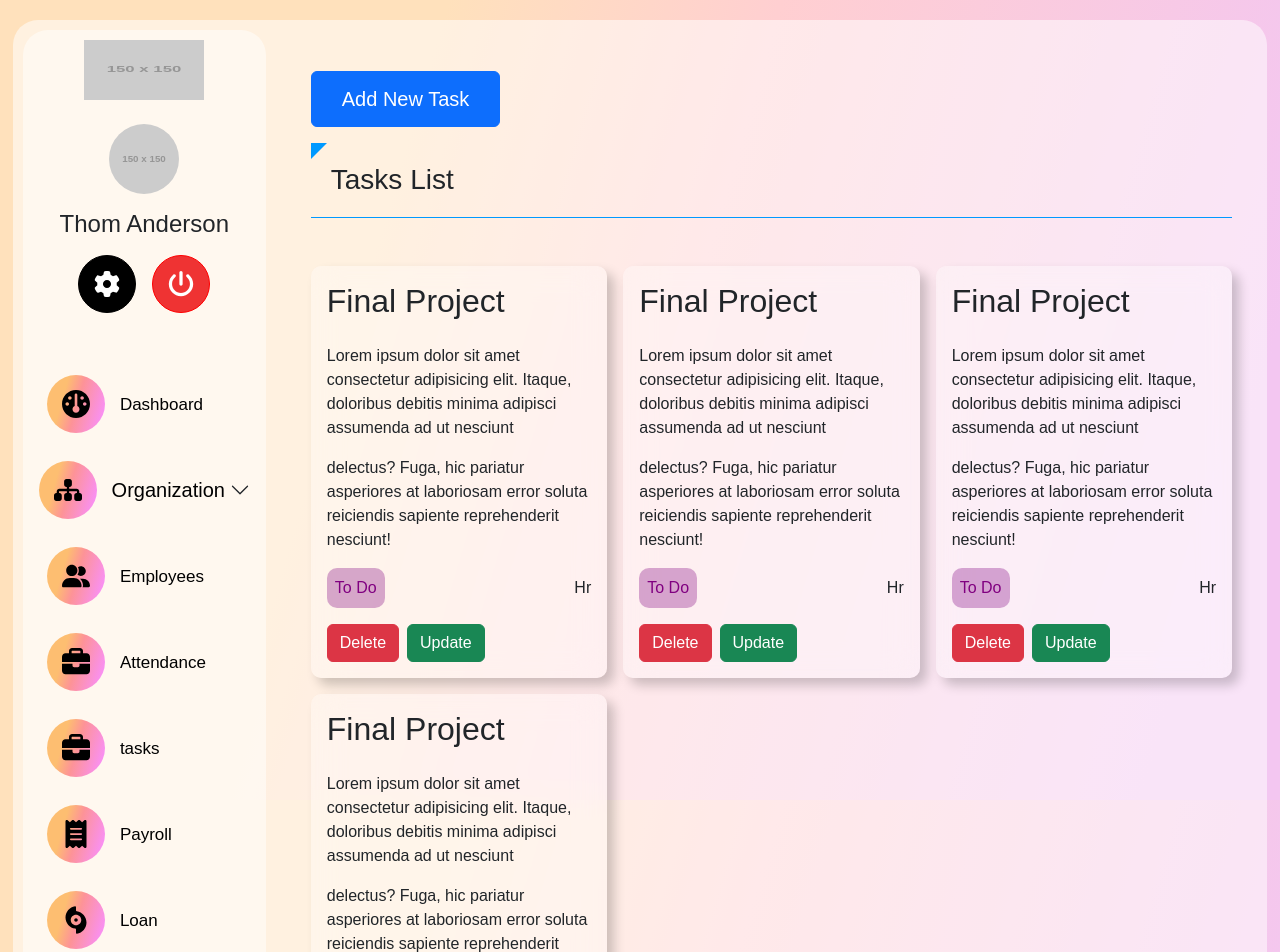
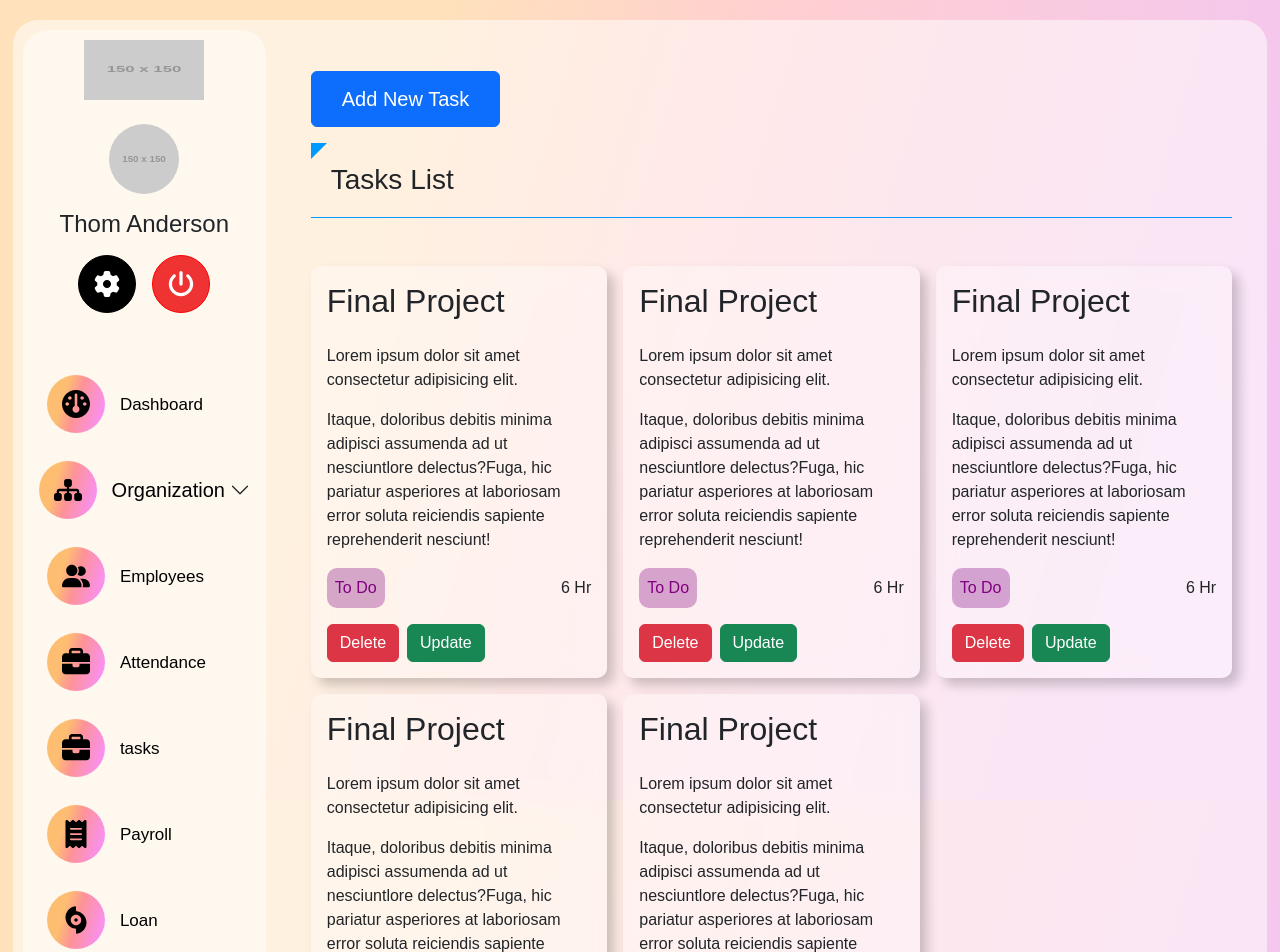
Before and after one commit to farghly/HR-Management-System, a React (Create React App) app: page /tasks in a window 1280 px wide. Shown: the top 952 px of the page. Built offline with nearby package versions, Linux system fonts and the light colour scheme.

Commit message:
create card for tasks page and handle routes between addtasks and tasks page

```diff
--- a/src/App.js
+++ b/src/App.js
@@ -10,8 +10,8 @@ import EditEmployee from "./pages/Employee/editEmployee";
 import Employees from "./pages/Employee/Employee";
 import Navbar from "./components/Navbar/Navbar";
 // import store from "./redux/store";
-import Task from "./pages/tasks/task";
-import AddTask from "./pages/tasks/addtask";
+import Task from "./pages/tasks/Task";
+import AddTask from "./pages/tasks/AddTask";
 
 
 function App() {
--- a/src/pages/Employee/editEmployee.jsx
+++ b/src/pages/Employee/editEmployee.jsx
@@ -10,6 +10,7 @@ import { getDesignations } from "./../../api/designationAPI";
 function AddEmployee() {
   const [departments, setDepartments] = useState([]);
   const [designations, setDesignations] = useState([]);
+  const params = useParams();
   useEffect(() => {
     getDepartments().then((res) => {
       setDepartments(res.data.data.data);
@@ -36,7 +37,6 @@ function AddEmployee() {
   };
   const [formFields, setFormFields] = useState(defaultFormFields);
   const navigate = useNavigate();
-  const params = useParams();
   const {
     firstName,
     lastName,
--- /dev/null
+++ b/src/pages/organization/department/AddDepartment.js
@@ -0,0 +1,47 @@
+import React, { useEffect, useState } from 'react'
+import { createDepartment, getDepartments } from '../../../api/departmentAPI'
+import FormInput from '../../../components/form-input/FormInput.component';
+
+const defaultFormData = {
+   name: ''
+};
+
+const AddDepartment = () => {
+
+   const [formData, setFormData] = useState(defaultFormData);
+   const { name } = formData;
+
+   const changeHandler = (event) => {
+      const { name, value } = event.target;
+      setFormData({ ...formData, [name]: value });
+      console.log(formData);
+   }
+   const resetFormData = () => {
+      setFormData(defaultFormData);
+   };
+
+   const submitHandler = async (event) => {
+      event.preventDefault();
+      createDepartment(formData);
+      resetFormData();
+   };
+
+   return (
+      <>
+         <div class="left-side add-department col-lg-5 col-12">
+            <h3 class="p-3 ps-4">Add Department</h3>
+            <form action="" class="d-flex flex-column p-3 gap-3" onSubmit={submitHandler}>
+               <label for="">Department Name</label>
+               <FormInput type="text" name="name" id="dName" value={name} onChange={changeHandler}
+               />
+               <div class="btns">
+                  <button type='submit' class="save bg-success me-2">Save</button>
+                  <button class="cancel bg-danger">Cancel</button>
+               </div>
+            </form>
+         </div>
+      </>
+   )
+}
+
+export default AddDepartment
--- a/src/pages/organization/department/Department.js
+++ b/src/pages/organization/department/Department.js
@@ -1,18 +1,12 @@
+import AddDepartment from "./AddDepartment";
 import "./Department.css";
 function Department() {
   return (
     <div class="gap-4 row department">
-      <div class="left-side add-department col-lg-5 col-12">
-        <h3 class="p-3 ps-4">Add Department</h3>
-        <form action="" class="d-flex flex-column p-3 gap-3">
-          <label for="">Department Name</label>
-          <input type="text" name="" id="" />
-          <div class="btns">
-            <button class="save bg-success me-2">Save</button>
-            <button class="cancel bg-danger">Cancel</button>
-          </div>
-        </form>
-      </div>
+
+      <AddDepartment/>
+
+
       <div class="right-side department-list col-lg-6 col-12">
         <h3 class="p-3 ps-4">Department List</h3>
         <div class="tab p-3">
--- /dev/null
+++ b/src/pages/tasks/TasksCard.js
@@ -0,0 +1,29 @@
+import React from 'react'
+
+const TasksCard = (props) => {
+  return (
+    <>
+
+              <div class="task-content p-3 d-flex gap-3 flex-column">
+                 <h2 class="task-name">{props.taskName}</h2>
+                 <div class="task-summary">{props.taskDetails}
+                 </div>
+                 <div class="task-description">{props.taskNotes}
+                 </div>
+                 <div
+                    class="task-info d-flex gap-3 align-items-center justify-content-between"
+                 >
+                    <div class="task-status p-2">{props.taskCase}</div>
+                    <div class="task-member">{props.timeRequired} Hr</div>
+                 </div>
+                 <div class="task-btns gap-2 d-flex">
+                    <div class="delete-task btn btn-danger">Delete</div>
+                    <div class="update-task btn btn-success">Update</div>
+                 </div>
+              </div>
+
+    </>
+  )
+}
+
+export default TasksCard
--- a/src/pages/tasks/addtask.js
+++ b/src/pages/tasks/addtask.js
@@ -1,8 +1,9 @@
+import { Link } from 'react-router-dom';
 import './task.css'
 function AddTask() {
     return (
       <>
-      <a href="#" class="btn btn-primary my-3 task-list">Tasks List</a>
+      <Link to="../tasks" class="btn btn-primary my-3 task-list">Tasks List</Link>
    <h3>Add New Task</h3>
    <form action="" class="d-flex gap-4 my-5">
      <div class="data d-flex flex-column gap-2">
--- a/src/pages/tasks/task.js
+++ b/src/pages/tasks/task.js
@@ -1,94 +1,53 @@
+import { Link } from 'react-router-dom';
 import './task.css'
+import TasksCard from './TasksCard';
 function Task() {
   return (
     <>
-       <a href="#" class="btn btn-primary my-3 task-list">Add New Task</a>
+      <Link to="tasks/addtask" class="btn btn-primary my-3 task-list">Add New Task</Link>
       <h3>Tasks List</h3>
+
       <div class="tasks d-grid my-5 gap-3">
-          <div class="task-content p-3 d-flex gap-3 flex-column">
-            <h2 class="task-name">Final Project</h2>
-            <div class="task-summary">
-              Lorem ipsum dolor sit amet consectetur adipisicing elit. Itaque,
-              doloribus debitis minima adipisci assumenda ad ut nesciunt
-            </div>
-            <div class="task-description">
-              delectus? Fuga, hic pariatur asperiores at laboriosam error soluta
-              reiciendis sapiente reprehenderit nesciunt!
-            </div>
-            <div
-              class="task-info d-flex gap-3 align-items-center justify-content-between"
-            >
-              <div class="task-status p-2">To Do</div>
-              <div class="task-member">Hr</div>
-            </div>
-            <div class="task-btns gap-2 d-flex">
-              <div class="delete-task btn btn-danger">Delete</div>
-              <div class="update-task btn btn-success">Update</div>
-            </div>
-          </div>
-          <div class="task-content p-3 d-flex gap-3 flex-column">
-            <h2 class="task-name">Final Project</h2>
-            <div class="task-summary">
-              Lorem ipsum dolor sit amet consectetur adipisicing elit. Itaque,
-              doloribus debitis minima adipisci assumenda ad ut nesciunt
-            </div>
-            <div class="task-description">
-              delectus? Fuga, hic pariatur asperiores at laboriosam error soluta
-              reiciendis sapiente reprehenderit nesciunt!
-            </div>
-            <div
-              class="task-info d-flex gap-3 align-items-center justify-content-between"
-            >
-              <div class="task-status p-2">To Do</div>
-              <div class="task-member">Hr</div>
-            </div>
-            <div class="task-btns gap-2 d-flex">
-              <div class="delete-task btn btn-danger">Delete</div>
-              <div class="update-task btn btn-success">Update</div>
-            </div>
-          </div>
-          <div class="task-content p-3 d-flex gap-3 flex-column">
-            <h2 class="task-name">Final Project</h2>
-            <div class="task-summary">
-              Lorem ipsum dolor sit amet consectetur adipisicing elit. Itaque,
-              doloribus debitis minima adipisci assumenda ad ut nesciunt
-            </div>
-            <div class="task-description">
-              delectus? Fuga, hic pariatur asperiores at laboriosam error soluta
-              reiciendis sapiente reprehenderit nesciunt!
-            </div>
-            <div
-              class="task-info d-flex gap-3 align-items-center justify-content-between"
-            >
-              <div class="task-status p-2">To Do</div>
-              <div class="task-member">Hr</div>
-            </div>
-            <div class="task-btns gap-2 d-flex">
-              <div class="delete-task btn btn-danger">Delete</div>
-              <div class="update-task btn btn-success">Update</div>
-            </div>
-          </div>
-          <div class="task-content p-3 d-flex gap-3 flex-column">
-            <h2 class="task-name">Final Project</h2>
-            <div class="task-summary">
-              Lorem ipsum dolor sit amet consectetur adipisicing elit. Itaque,
-              doloribus debitis minima adipisci assumenda ad ut nesciunt
-            </div>
-            <div class="task-description">
-              delectus? Fuga, hic pariatur asperiores at laboriosam error soluta
-              reiciendis sapiente reprehenderit nesciunt!
-            </div>
-            <div
-              class="task-info d-flex gap-3 align-items-center justify-content-between"
-            >
-              <div class="task-status p-2">To Do</div>
-              <div class="task-member">Hr</div>
-            </div>
-            <div class="task-btns gap-2 d-flex">
-              <div class="delete-task btn btn-danger">Delete</div>
-              <div class="update-task btn btn-success">Update</div>
-            </div>
-          </div>
+        <TasksCard
+          taskName='Final Project '
+          taskDetails='Lorem ipsum dolor sit amet consectetur adipisicing elit.'
+          taskNotes='Itaque, doloribus debitis minima adipisci assumenda ad ut nesciuntlore
+        delectus?Fuga, hic pariatur asperiores at laboriosam error soluta reiciendis sapiente reprehenderit nesciunt!'
+          taskCase='To Do'
+          timeRequired='6' />
+
+        <TasksCard
+          taskName='Final Project '
+          taskDetails='Lorem ipsum dolor sit amet consectetur adipisicing elit.'
+          taskNotes='Itaque, doloribus debitis minima adipisci assumenda ad ut nesciuntlore
+        delectus?Fuga, hic pariatur asperiores at laboriosam error soluta reiciendis sapiente reprehenderit nesciunt!'
+          taskCase='To Do'
+          timeRequired='6' />
+        <TasksCard
+          taskName='Final Project '
+          taskDetails='Lorem ipsum dolor sit amet consectetur adipisicing elit.'
+          taskNotes='Itaque, doloribus debitis minima adipisci assumenda ad ut nesciuntlore
+        delectus?Fuga, hic pariatur asperiores at laboriosam error soluta reiciendis sapiente reprehenderit nesciunt!'
+          taskCase='To Do'
+          timeRequired='6' />
+
+        <TasksCard
+          taskName='Final Project '
+          taskDetails='Lorem ipsum dolor sit amet consectetur adipisicing elit.'
+          taskNotes='Itaque, doloribus debitis minima adipisci assumenda ad ut nesciuntlore
+        delectus?Fuga, hic pariatur asperiores at laboriosam error soluta reiciendis sapiente reprehenderit nesciunt!'
+          taskCase='To Do'
+          timeRequired='6' />
+
+        <TasksCard
+          taskName='Final Project '
+          taskDetails='Lorem ipsum dolor sit amet consectetur adipisicing elit.'
+          taskNotes='Itaque, doloribus debitis minima adipisci assumenda ad ut nesciuntlore
+        delectus?Fuga, hic pariatur asperiores at laboriosam error soluta reiciendis sapiente reprehenderit nesciunt!'
+          taskCase='To Do'
+          timeRequired='6' />
+
+
       </div>
     </>
   );
```
Also changed, not shown: src/pages/organization/department/EditDepartment.js (added, +72 -0 lines), src/pages/organization/designation/Desgination.js (+0 -66 lines). Lines whose indentation alone changed are shown as unchanged.
